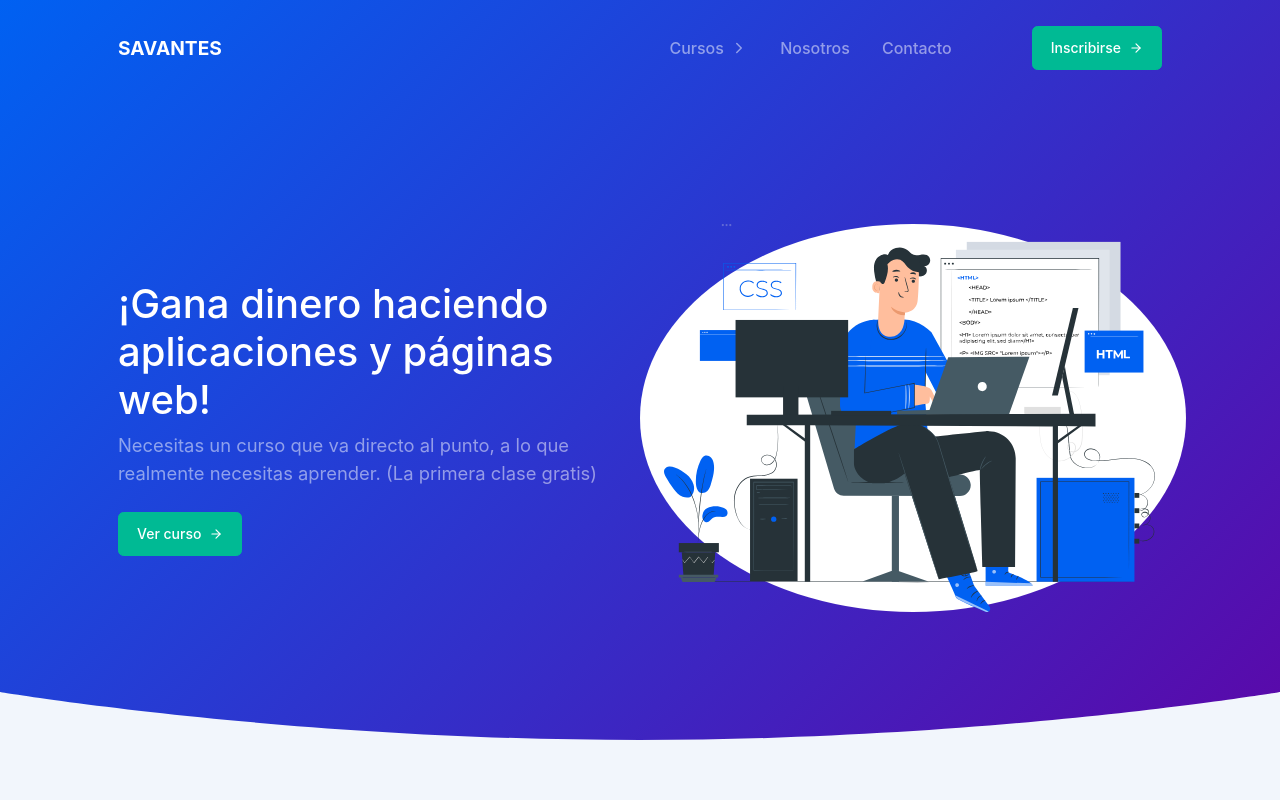
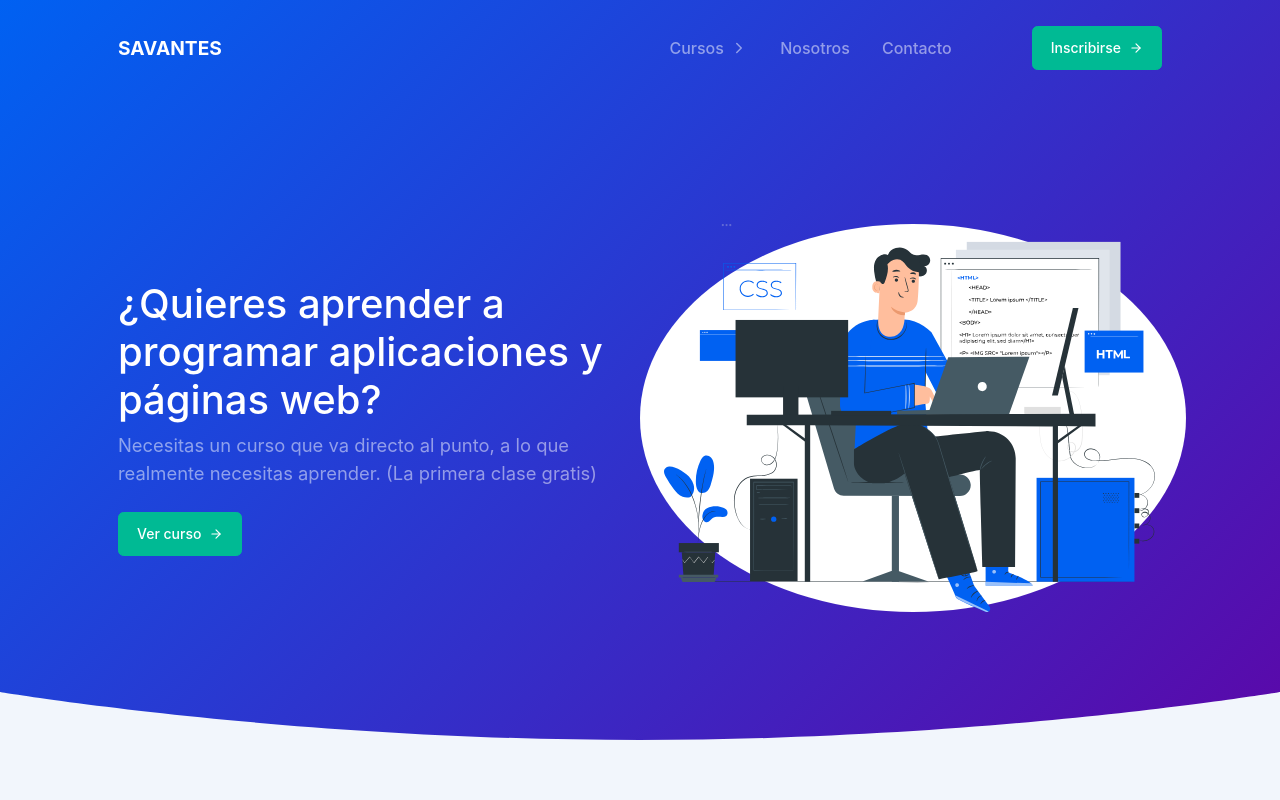
Before and after one commit to LosSavantes/savant.do, a Next.js app: page / in a window 1280 px wide. Shown: the top 800 px of the page. Built offline with nearby package versions, Linux system fonts and the light colour scheme; a web font is replaced by a local one.

Commit message:
changed some text

```diff
--- a/pages/home/_Header.jsx
+++ b/pages/home/_Header.jsx
@@ -8,11 +8,11 @@ export default function Header() {
           <div className="row align-items-center">
             <div className="col-lg-6" data-aos="fade-up">
               <h1 className="page-header-title">
-                ¡Gana dinero haciendo aplicaciones y páginas web!
+                ¿Quieres aprender a programar aplicaciones y páginas web?
               </h1>
               <p className="page-header-text mb-4">
-                Necesitas un curso que va directo al punto, a lo que realmente necesitas aprender.
-                (La primera clase gratis)
+                Necesitas un curso que va directo al punto, a lo que realmente
+                necesitas aprender. (La primera clase gratis)
               </p>
               <a
                 className="btn btn-teal font-weight-500 mr-2"
```
